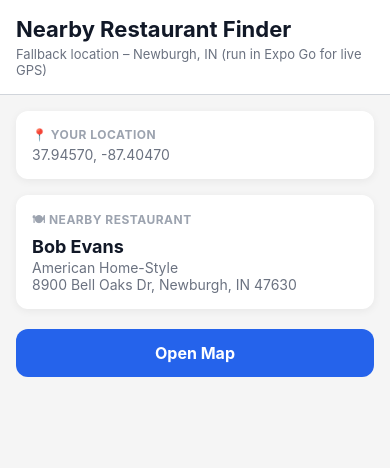
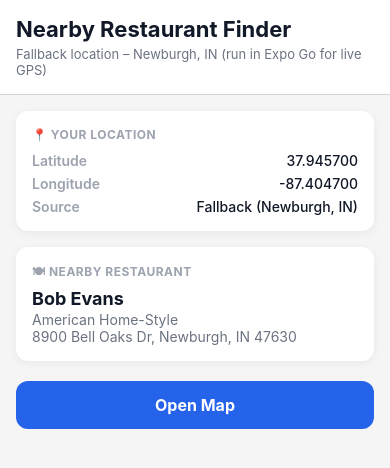
Before and after one commit to Meepster27/geolocation, a React Native app: screen / in a window 390 px wide. Shown: the top 468 px of the page. Built offline with nearby package versions, Linux system fonts and the light colour scheme.

Commit message:
fix chapter

```diff
--- a/PlottingOverlays.js
+++ b/PlottingOverlays.js
@@ -154,13 +154,26 @@
         </View>
 
         <ScrollView contentContainerStyle={styles.infoContent}>
-          {/* User location card */}
+          {/* User location card — mirrors Chapter 21 Figure 21.1 */}
           <View style={styles.poiCard}>
             <Text style={styles.poiLabel}>📍 Your location</Text>
             {userLocation ? (
-              <Text style={styles.poiValue}>
-                {userLocation.latitude.toFixed(5)}, {userLocation.longitude.toFixed(5)}
-              </Text>
+              <View style={styles.coordTable}>
+                <View style={styles.coordRow}>
+                  <Text style={styles.coordKey}>Latitude</Text>
+                  <Text style={styles.coordVal}>{userLocation.latitude.toFixed(6)}</Text>
+                </View>
+                <View style={styles.coordRow}>
+                  <Text style={styles.coordKey}>Longitude</Text>
+                  <Text style={styles.coordVal}>{userLocation.longitude.toFixed(6)}</Text>
+                </View>
+                <View style={styles.coordRow}>
+                  <Text style={styles.coordKey}>Source</Text>
+                  <Text style={styles.coordVal}>
+                    {source === "gps" ? "Live GPS" : "Fallback (Newburgh, IN)"}
+                  </Text>
+                </View>
+              </View>
             ) : (
               <Text style={styles.poiValue}>Acquiring…</Text>
             )}
@@ -197,7 +210,7 @@
   if (mapReady) {
     return (
       <View style={styles.container}>
-        <MapView style={styles.map} region={mapRegion} showsUserLocation>
+        <MapView style={styles.map} region={mapRegion} showsUserLocation followUserLocation>
           <Marker
             coordinate={userLocation}
             title="You are here"
@@ -336,6 +349,24 @@
     fontSize: 14,
     color: "#6b7280",
   },
+  coordTable: {
+    marginTop: 6,
+    gap: 6,
+  },
+  coordRow: {
+    flexDirection: "row",
+    justifyContent: "space-between",
+  },
+  coordKey: {
+    fontSize: 14,
+    color: "#9ca3af",
+    fontWeight: "600",
+  },
+  coordVal: {
+    fontSize: 14,
+    color: "#111827",
+    fontWeight: "500",
+  },
   mapBtn: {
     backgroundColor: "#2563eb",
     borderRadius: 12,
```
